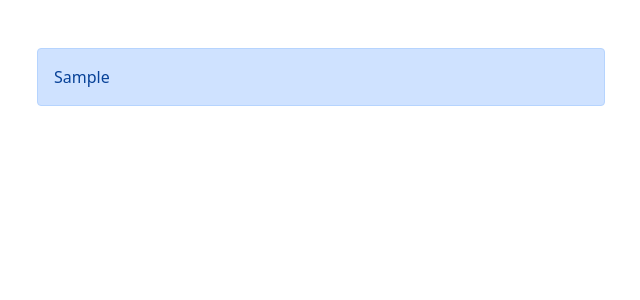
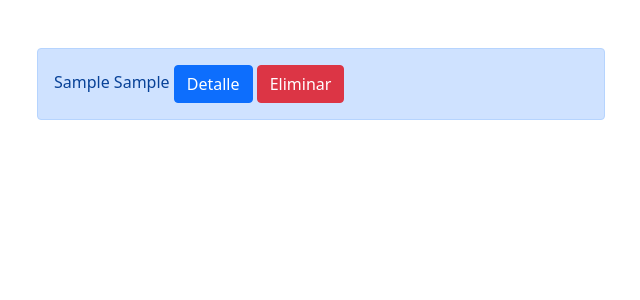
Before and after one commit to smezequiel/repojuegote, a Django app: page /juegote/preguntas in a window 1280 px wide. Shown: the part 56-356 px from the top of the page, without its empty margins (319-959 px from the left). Run offline with Django 3.2, Linux system fonts and the light colour scheme; tables that the repository leaves empty hold one stand-in row (values such as "Sample post").

Commit message:
ultimo commit de detalles

```diff
--- a/juegote/urls.py
+++ b/juegote/urls.py
@@ -10,8 +10,10 @@ urlpatterns = [
     path("detalle_pregunta/<int:identificador>",
          views.detalle_pregunta, name="detalle_pregunta"),
     path('crear', views.crear_pregunta, name='crear_pregunta'),
-    path("editar_pregunta/<int:identificador>", views.editar_pregunta),
-    path('eliminar/<int:identificador>', views.eliminar_pregunta),
+    path("editar_pregunta/<int:identificador>",
+         views.editar_pregunta, name="editar_pregunta"),
+    path('eliminar/<int:identificador>',
+         views.eliminar_pregunta, name='eliminar'),
     path('confirmar_eliminacion/<int:identificador>',
          views.confirmar_eliminacion, name='confirmar_eliminacion'),
 ]
--- a/juegote/views.py
+++ b/juegote/views.py
@@ -40,23 +40,22 @@ def preguntas(request):
 
 def detalle_pregunta(request, identificador):
     pregunta = Pregunta.objects.get(pk=identificador)
-    return render(request, 'juegote/detalle_pregunta.html', {"preguntas": pregunta})
+    return render(request, 'juegote/detalle_pregunta.html', {"pregunta": pregunta})
 
 
 @login_required(login_url='/login')
 @permission_required('juegote.add_pregunta', login_url='/login')
 def crear_pregunta(request):
-    if request.user.has_perm('juegote.add_pregunta'):
-        if request.method == "POST":
-            form = PreguntaForm(request.POST)
-            if form.is_valid():
-                registro = form.save(commit=False)
-                registro.fecha_creacion = datetime.now()
-                registro.save()
-        form = PreguntaForm()
-        return render(request, 'juegote/crear_pregunta.html', {'form': form})
-    else:
-        return redirect("/")
+    form = PreguntaForm()
+    if request.method == "POST":
+        form = PreguntaForm(request.POST)
+        if form.is_valid():
+            registro = form.save(commit=False)
+            registro.autor = request.user
+            registro.fecha_creacion = datetime.now()
+            registro.save()
+            return redirect('juegote:preguntas')
+    return render(request, 'juegote/crear_pregunta.html', {'form': form})
 
 
 def editar_pregunta(request, identificador):
--- a/templates/juegote/eliminar_pregunta.html
+++ b/templates/juegote/eliminar_pregunta.html
@@ -9,7 +9,7 @@
     {{pregunta.pregunta}}
     <br>
     {{pregunta.fecha_creacion}}
-<a class="btn btn-default" href="{% url 'juegote:editar_pregunta' pregunta.pk %}">Cancelar</a>
+<a class="btn btn-default" href="{% url 'juegote:detalle_pregunta' pregunta.pk %}">Cancelar</a>
 <a class="btn btn-default" href="{% url 'juegote:confirmar_eliminacion' pregunta.pk %}">Confirmar</a>
 </body>
 </html>
--- a/templates/juegote/preguntas.html
+++ b/templates/juegote/preguntas.html
@@ -4,8 +4,13 @@
     <div class="row justify-content-md-center m-5">
         <div class="mb-3 col-lg-6">
                 {% for item in preguntas %}
-                 <div class="alert alert-primary" role="alert">{{item}}</div>
+            <div class="alert alert-primary" role="alert">{{item}}
+                {{item}}
+                <a class="btn btn-primary" href="{% url 'juegote:detalle_pregunta' item.pk %}">Detalle</a>
+                <a class="btn btn-danger" href="{% url 'juegote:eliminar' item.pk %}">Eliminar</a>
+            </div>
                 {% endfor %}
+
         </div>
      </div>
 {% endblock %}
```
